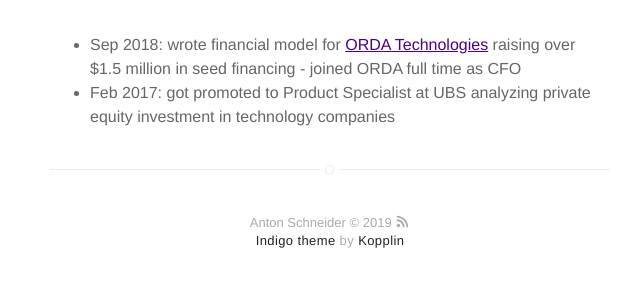
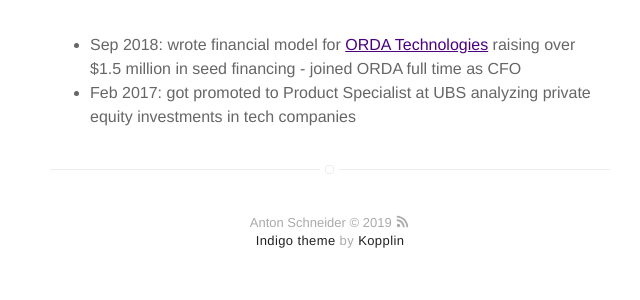
Before and after one commit to antonschneider90/antonschneider90.github.io, a Jekyll site: the page built from index.html, in a window 1280 px wide. Shown: the part 838-1138 px from the top of the page, without its empty margins (310-950 px from the left). Built offline with Jekyll 4.4.1, drawn with Linux system fonts in a browser that asks for light colours.

Commit message:
Update index.html

```diff
--- a/index.html
+++ b/index.html
@@ -19,5 +19,5 @@ Passionate about everything tech, finance and economics
 <br/>
 <ul>
   <li>Sep 2018: wrote financial model for <a href='https://www.orda-app.com'>ORDA Technologies</a> raising over $1.5 million in seed financing - joined ORDA full time as CFO</li>
-  <li>Feb 2017: got promoted to Product Specialist at UBS analyzing private equity investment in technology companies</li>
+  <li>Feb 2017: got promoted to Product Specialist at UBS analyzing private equity investments in tech companies</li>
 </ul>
```
